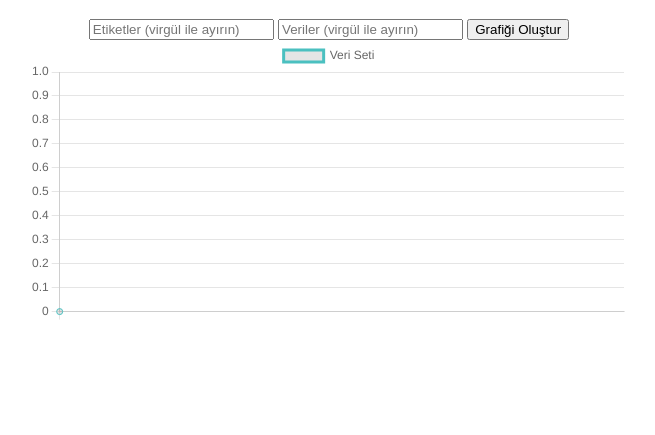
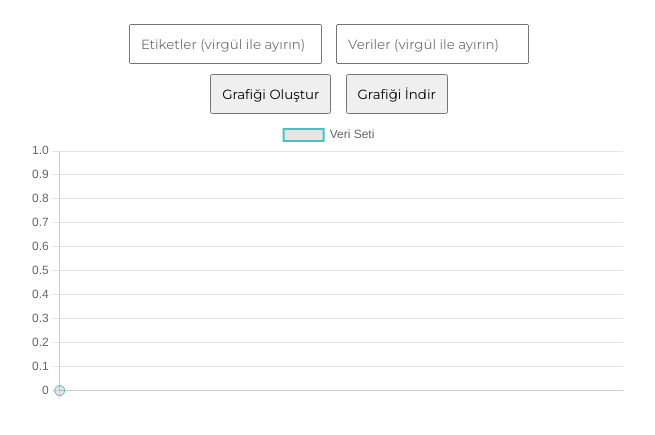
Before and after one commit to grafikolustur/grafikolustur.github.io, a plain HTML site: page index.html in a window 1280 px wide. Both pictures are taken after a click on the button "Grafiği Oluştur". Shown: the part 63-498 px from the top of the page, without its empty margins (311-966 px from the left). Drawn offline with nearby package versions, Linux system fonts and the light colour scheme.

Commit message:
Update index.html

```diff
--- a/index.html
+++ b/index.html
@@ -11,7 +11,11 @@
             font-family: Montserrat, sans-serif;
             text-align: center;
         }
-
+        input, button {
+            font-family: Montserrat, sans-serif;
+            margin: 5px;
+            padding: 10px;
+        }
         #chartContainer {
             max-width: 600px;
             margin: auto;
@@ -23,7 +27,9 @@
     <div>
         <input type="text" id="labels" placeholder="Etiketler (virgül ile ayırın)">
         <input type="text" id="data" placeholder="Veriler (virgül ile ayırın)">
+        <br>
         <button id="createChart">Grafiği Oluştur</button>
+        <button id="downloadChart">Grafiği İndir</button>
     </div>
     <div id="chartContainer">
         <canvas id="myChart"></canvas>
@@ -45,7 +51,7 @@
                 data: {
                     labels: labels,
                     datasets: [{
-                        label: 'Veri Seti',
+                        label: 'Veri Seti', // Legend'da görünen isim
                         data: data,
                         fill: false,
                         borderColor: 'rgba(75, 192, 192, 1)',
@@ -58,10 +64,34 @@
                         y: {
                             beginAtZero: true
                         }
+                    },
+                    plugins: {
+                        legend: {
+                            display: true, // Legend'ı göster
+                            position: 'top' // Legend'ın konumu
+                        }
+                    },
+                    elements: {
+                        line: {
+                            borderWidth: 2 // Çizgi kalınlığı
+                        },
+                        point: {
+                            radius: 5 // Nokta büyüklüğü
+                        }
+                    },
+                    font: {
+                        family: 'Montserrat' // Grafik fontu
                     }
                 }
             });
         });
+
+        document.getElementById('downloadChart').addEventListener('click', function() {
+            const link = document.createElement('a');
+            link.href = ctx.canvas.toDataURL('image/png'); // Grafik resmini oluştur
+            link.download = 'grafik2024.png'; // İndirme adı
+            link.click(); // İndir
+        });
     </script>
 </body>
 </html>
```
